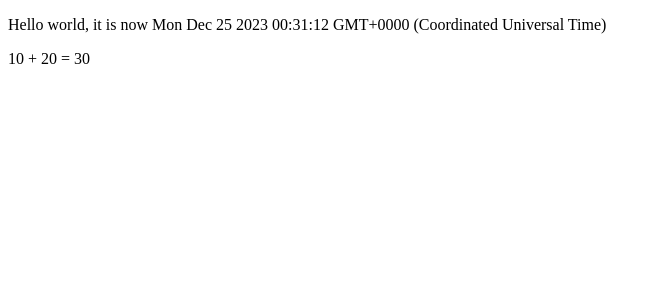
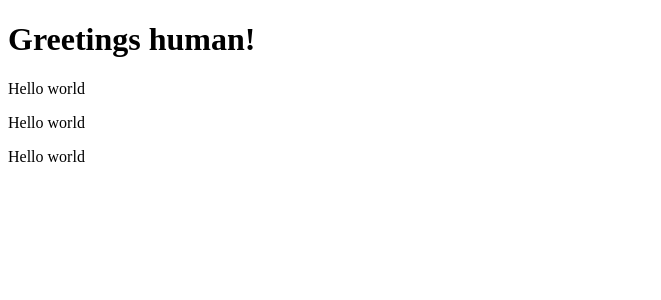
Before and after one commit to maxtrap/full-stack-open-submissions, a React (Vite) app in the folder part1/: page / in a window 1280 px wide. Shown: the top 300 px of the page, without its empty margins (0-661 px from the left). Built offline with nearby package versions, Linux system fonts and the light colour scheme.

Commit message:
Add Hello component to App

```diff
--- a/part1/src/App.jsx
+++ b/part1/src/App.jsx
@@ -1,18 +1,16 @@
-const App = () => {
-  const now = new Date();
-  const a = 10;
-  const b = 20;
-  console.log(now, a + b);
+const Hello = () => (
+  <div>
+    <p>Hello world</p>
+  </div>
+)
 
-
-  return (
-    <div>
-      <p>Hello world, it is now {now.toString()}</p>
-      <p>
-        {a} + {b} = {a + b}
-      </p>
-    </div>
-  )
-}
+const App = () => (
+  <div>
+    <h1>Greetings human!</h1>
+    <Hello />
+    <Hello />
+    <Hello />
+  </div>
+)
 
 export default App
```
